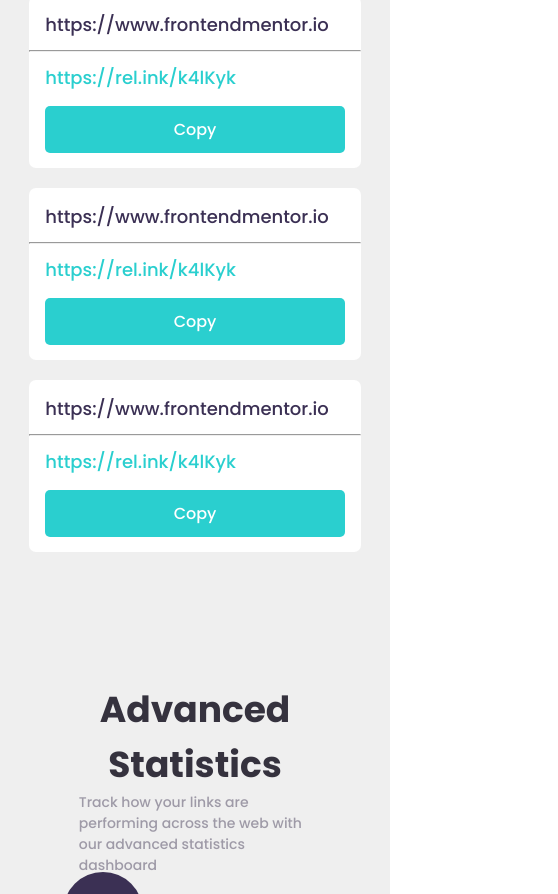
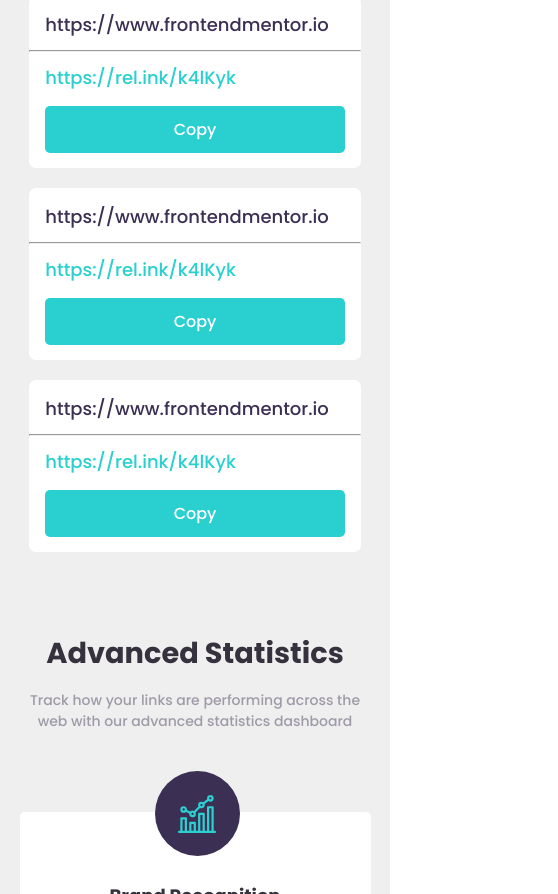
Before and after one commit to clicheduh/shortly, a React (Create React App) app: page / in a window 390 px wide. Shown: the part 1106-2000 px from the top of the page, 558 px wide, since content can reach past the window. Built offline with nearby package versions, Linux system fonts and the light colour scheme.

Commit message:
AdvStatistics made mobile responsive

```diff
--- a/src/components/AdvStatistics.js
+++ b/src/components/AdvStatistics.js
@@ -5,12 +5,13 @@ import {
 	Heading,
 	Subheading,
 	Cards,
+	Line,
+	MobileLine,
 	Card,
 	CardImage,
 	CardHeading,
 	CardText,
-	ImageDiv,
-	Line
+	ImageDiv
 } from './component-styles/AdvStatisticsStyles';
 import ShortenLink from './ShortenLink';
 
@@ -28,7 +29,8 @@ const AdvStatistics = () => {
 				</Subheading>
 				<Cards>
 					<Line></Line>
-					<Card>
+					<MobileLine></MobileLine>
+					<Card number="first">
 						<ImageDiv>
 							<CardImage
 								src={imageRoot + '/icon-brand-recognition.svg'}
@@ -42,7 +44,7 @@ const AdvStatistics = () => {
 							instil confidence in your content.
 						</CardText>
 					</Card>
-					<Card style={{ margin: '30px 0 0' }}>
+					<Card number="second">
 						<ImageDiv>
 							<CardImage
 								src={imageRoot + '/icon-detailed-records.svg'}
@@ -56,7 +58,7 @@ const AdvStatistics = () => {
 							content helps inform better decisions.
 						</CardText>
 					</Card>
-					<Card style={{ margin: '60px 0 0' }}>
+					<Card number="third">
 						<ImageDiv>
 							<CardImage
 								src={imageRoot + '/icon-fully-customizable.svg'}
--- a/src/components/component-styles/AdvStatisticsStyles.js
+++ b/src/components/component-styles/AdvStatisticsStyles.js
@@ -8,34 +8,42 @@ export const OuterDiv = styled.div`
 	height: fit-content;
 	padding: 0 0 100px;
 	margin: 700px 0 0;
-
-	@media (min-width: 768px) {
-		height: fit-content;
-		margin: 0;
-	}
 `;
 
 export const Wrapper = styled.div`
-	max-width: 75%;
-	margin: 0 auto;
+	max-width: 90%;
+	margin: 0 auto -75px;
 	display: flex;
 	align-items: center;
 	flex-wrap: wrap;
 	flex-flow: column;
+
+	@media (min-width: 768px) {
+		max-width: 75%;
+		margin: 0 auto;
+	}
 `;
 
 export const Heading = styled.h1`
 	text-align: center;
 	color: ${(props) => props.theme.veryDarkBlue};
 	font-weight: 700;
-	margin: 0 auto;
-	font-size: 2rem;
+	margin: 0 auto 16px;
+	font-size: 1.6rem;
+	line-height: 42px;
+
+	@media (min-width: 768px) {
+		margin: 0 auto;
+		font-size: 2rem;
+		line-height: auto;
+	}
 `;
 
 export const Subheading = styled.h3`
 	font-weight: 500;
 	font-size: 14px;
-	margin: 0 30px 30px;
+	margin: 0 10px 80px;
+	text-align: center;
 	color: ${(props) => props.theme.grayishViolet};
 
 	@media (min-width: 576px) {
@@ -57,57 +65,17 @@ export const Subheading = styled.h3`
 export const Cards = styled.div`
 	display: flex;
 	flex-wrap: wrap;
-	flex-flow: row;
+	flex-flow: column;
 	align-content: center;
 	justify-content: space-between;
 	background-color: transparent;
 	width: 100%;
 	height: fit-content;
 	position: relative;
-`;
 
-export const Card = styled.div`
-	background-color: #fff;
-	width: 350px;
-	height: 230px;
-	padding: 70px 26px 35px;
-	border-radius: 5px;
-	position: relative;
-`;
-
-export const ImageDiv = styled.div`
-	width: 80px;
-	height: 80px;
-	position: absolute;
-	top: -15%;
-	left: 8%;
-	border-radius: 50%;
-	border: transparent;
-	background-color: ${(props) => props.theme.darkViolet};
-`;
-
-export const CardImage = styled.img`
-	width: 35px;
-	position: absolute;
-	top: 29%;
-	left: 28%;
-	right: 24%;
-`;
-
-export const CardHeading = styled.h4`
-	text-align: left;
-	margin: 0 0 13px 0;
-	color: ${(props) => props.theme.veryDarkBlue};
-	font-weight: 700;
-	font-size: 20px;
-	text-transform: capitalize;
-`;
-
-export const CardText = styled.p`
-	text-align: left;
-	color: ${(props) => props.theme.grayishViolet};
-	font-weight: 500;
-	font-size: 16px;
+	@media (min-width: 768px) {
+		flex-flow: row;
+	}
 `;
 
 export const Line = styled.div`
@@ -117,4 +85,110 @@ export const Line = styled.div`
 	position: absolute;
 	top: 120px;
 	z-index: 0;
+	display: none;
+
+	@media (min-width: 768px) {
+		display: block;
+	}
 `;
+
+export const MobileLine = styled.div`
+	width: 8px;
+	height: 70%;
+	background-color: ${(props) => props.theme.cyan};
+	position: absolute;
+	top: 120px;
+	left: 50%;
+	z-index: 0;
+	display: block;
+
+	@media (min-width: 768px) {
+		display: none;
+	}
+`;
+
+export const Card = styled.div`
+	background-color: #fff;
+	margin: 0 0 75px;
+	width: 100%;
+	height: 230px;
+	padding: 70px 26px 35px;
+	border-radius: 5px;
+	position: relative;
+
+	@media (min-width: 768px) {
+		width: 350px;
+		margin: 0;
+
+		${(props) => {
+			switch (props.number) {
+				case 'first':
+					return 'margin: 0;';
+				case 'second':
+					return 'margin: 30px 0 0;';
+				case 'third':
+					return 'margin: 60px 0 0;';
+			}
+		}}
+	}
+`;
+
+export const ImageDiv = styled.div`
+	width: 85px;
+	height: 85px;
+	position: absolute;
+	top: -18%;
+	left: 38.5%;
+	border-radius: 50%;
+	border: transparent;
+	background-color: ${(props) => props.theme.darkViolet};
+
+	@media (min-width: 768px) {
+		width: 80px;
+		height: 80px;
+		position: absolute;
+		top: -15%;
+		left: 8%;
+		border-radius: 50%;
+		border: transparent;
+		background-color: ${(props) => props.theme.darkViolet};
+	}
+`;
+
+export const CardImage = styled.img`
+	width: 38px;
+	position: absolute;
+	top: 29%;
+	left: 28%;
+	right: 24%;
+
+	@media (min-width: 768px) {
+		width: 35px;
+	}
+`;
+
+export const CardHeading = styled.h4`
+	text-align: center;
+	margin: 0 0 13px 0;
+	color: ${(props) => props.theme.veryDarkBlue};
+	font-weight: 700;
+	font-size: 18px;
+	text-transform: capitalize;
+
+	@media (min-width: 768px) {
+		text-align: left;
+		font-size: 20px;
+	}
+`;
+
+export const CardText = styled.p`
+	text-align: center;
+	color: ${(props) => props.theme.grayishViolet};
+	font-weight: 500;
+	font-size: 15px;
+
+	@media (min-width: 768px) {
+		text-align: left;
+		font-size: 16px;
+	}
+`;
--- a/src/components/component-styles/ShortenLinkStyles.js
+++ b/src/components/component-styles/ShortenLinkStyles.js
@@ -5,7 +5,7 @@ import styled from 'styled-components';
 export const OuterDiv = styled.div`
 	max-width: 85%;
 	height: fit-content;
-	margin: 0 auto 30px;
+	margin: 0 auto -20px;
 	display: flex;
 	align-items: center;
 	flex-wrap: wrap;
@@ -14,6 +14,7 @@ export const OuterDiv = styled.div`
 	top: -80px;
 
 	@media (min-width: 768px) {
+		margin: 0 auto 30px;
 		max-width: 75%;
 	}
 `;
```
